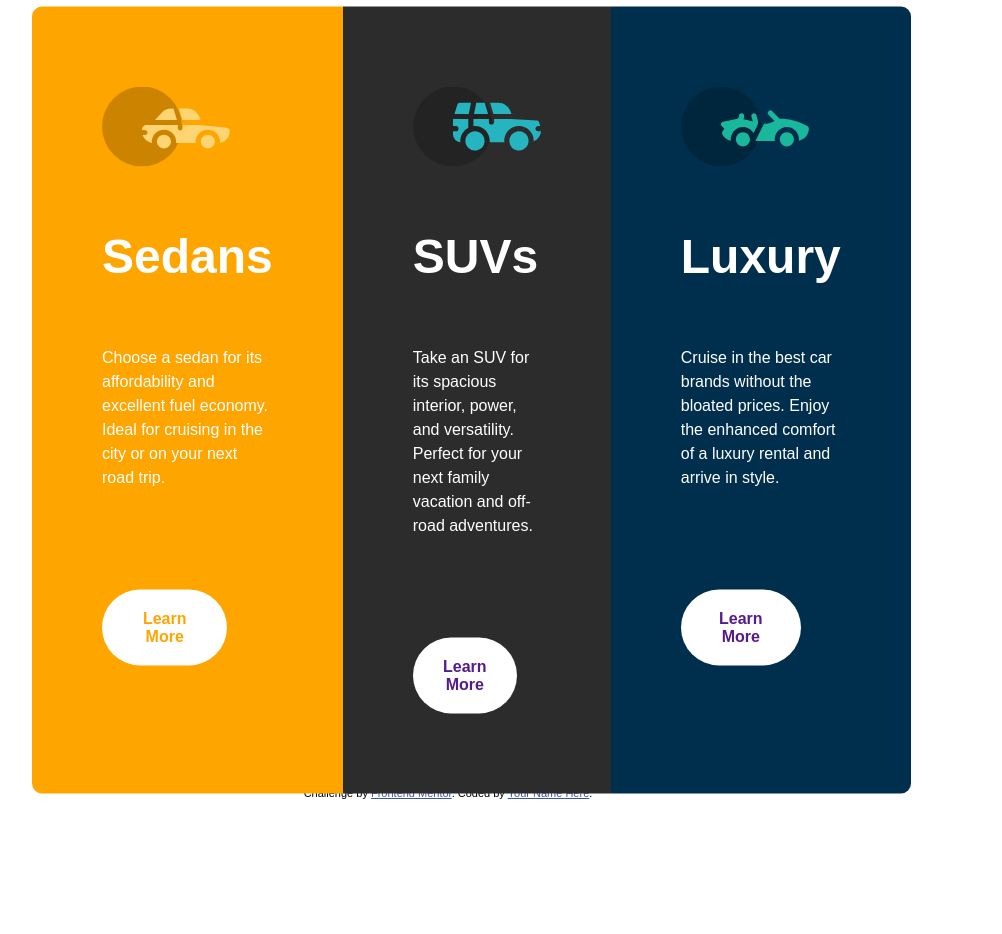
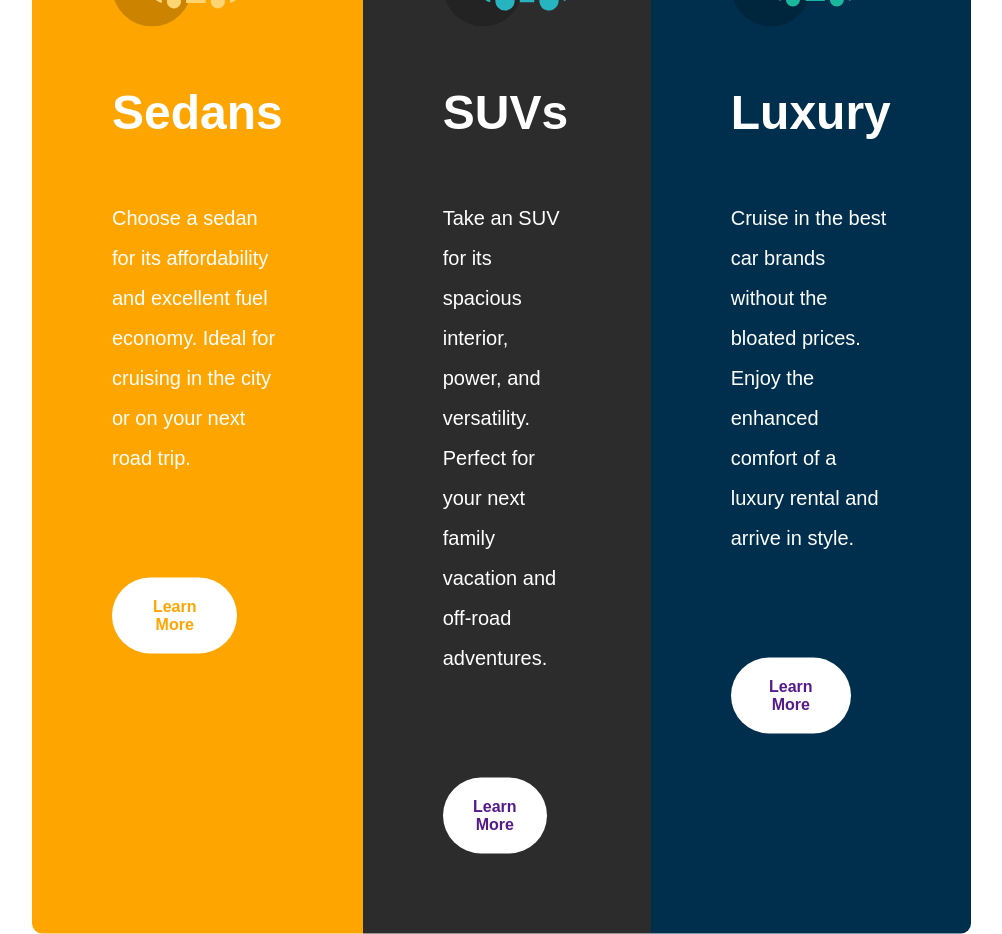
Before and after one commit to EufranioDiogo/3-column-preview-card-component-solution, a plain HTML site: page index.html in a window 1280 px wide. Shown: the top 934 px of the page, without its empty margins (192-1194 px from the left). Before the commit the page ends 800 px from the top, so only its background shows below. Drawn offline with Linux system fonts and the light colour scheme.

Commit message:
last version

```diff
--- a/CSS/index.css
+++ b/CSS/index.css
@@ -16,12 +16,15 @@ body {
 }
 
 .main-container--element {
-    padding: 8rem 7rem;
+    padding: 8rem 8rem;
     list-style: none;
     display: flex;
     flex-direction: column;
     background-color: #2c2c2c;
-
+    transition: 0.3s
+}
+.main-container--element:hover {
+    transform: translateY(-1rem) scale(1.05);
 }
 .main-container--element:first-child {
     border-radius: 1rem 0 0 1rem;
@@ -37,17 +40,17 @@ body {
 }
 .element-icon {
     width: 12.8rem;
-    margin-bottom: 6.2rem;
+    margin-bottom: 5.8rem;
 }
 .element-title {
     font-size: 4.8rem;
     color: #fff;
-    margin-bottom: 6.2rem;
+    margin-bottom: 5.8rem;
 }
 .element-text {
-    font-size: 1.6rem;
+    font-size: 2rem;
     color: #fff;
-    line-height: 1.5;
+    line-height: 2;
 }
 
 .element-see-more {
```
